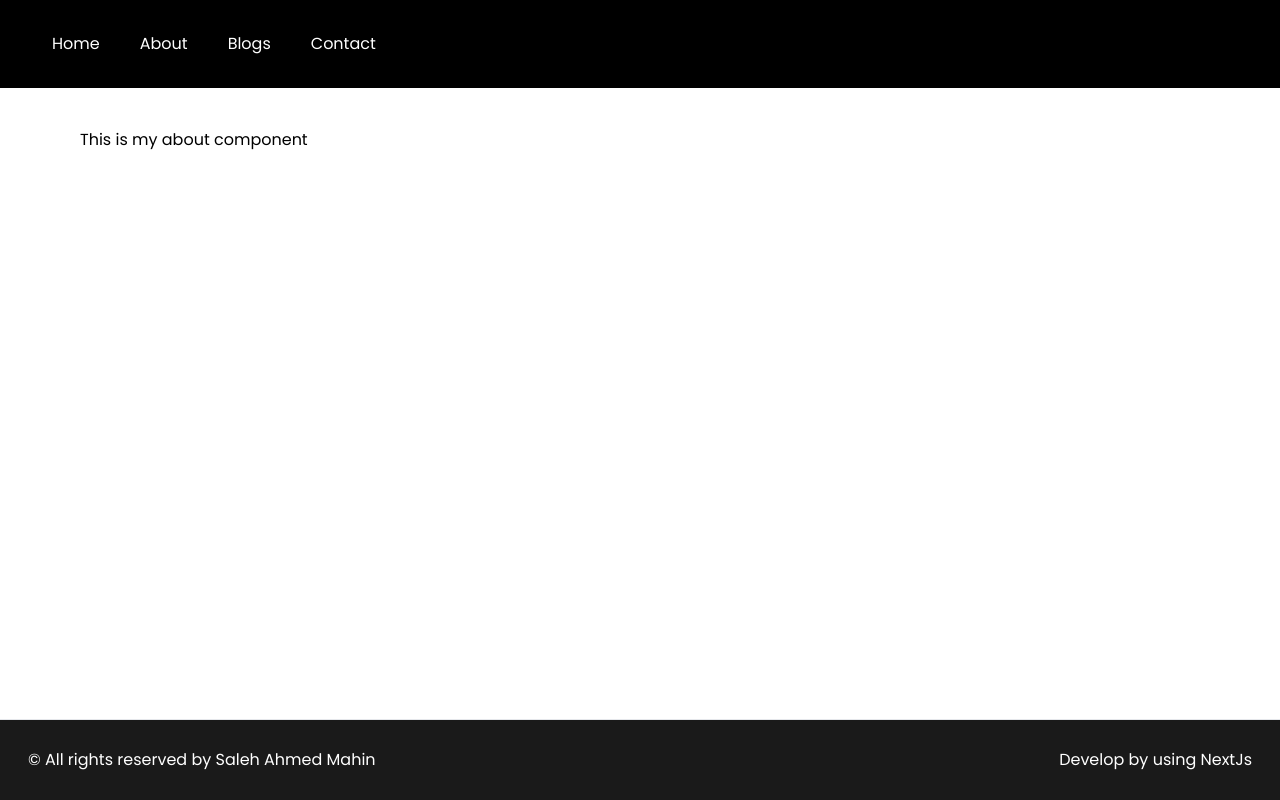
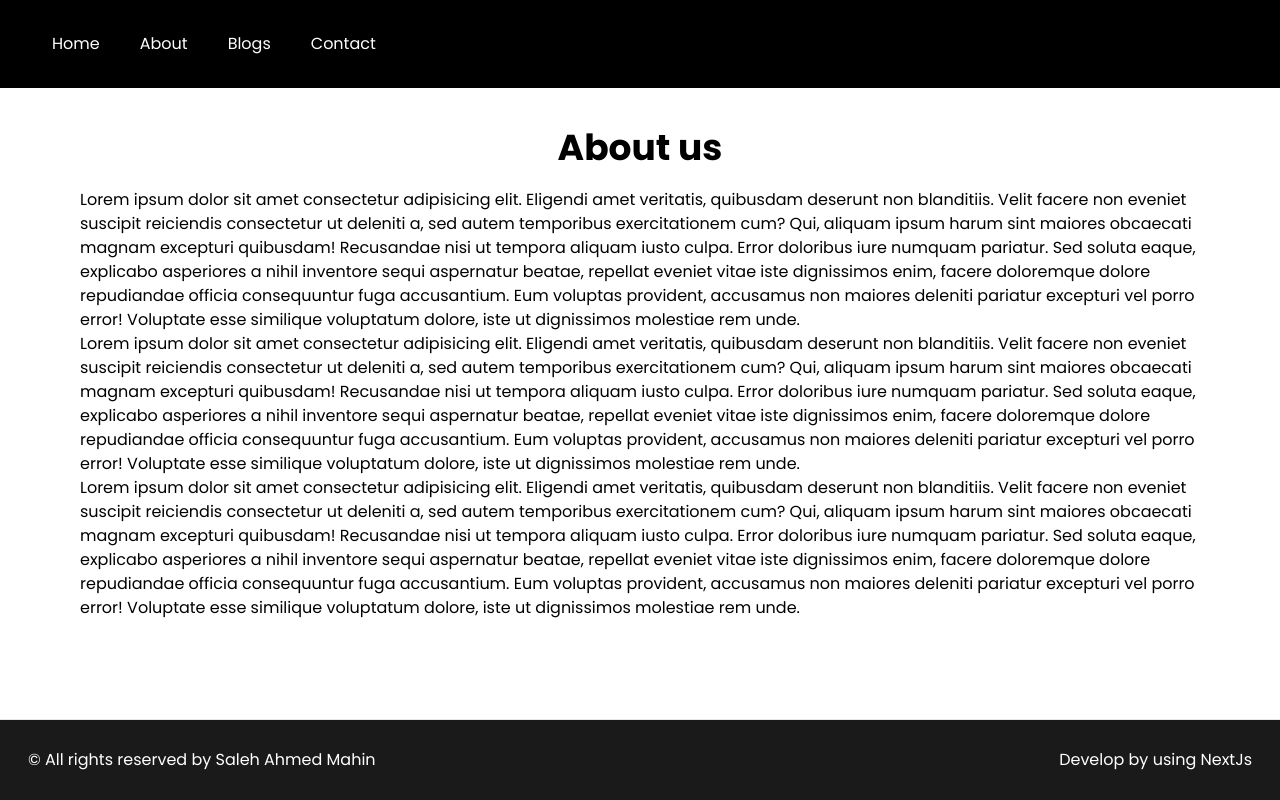
Before and after one commit to SalehAhmed19/hunting-coder-nextjs, a Next.js app: page /about in a window 1280 px wide. Built offline with nearby package versions, Linux system fonts and the light colour scheme.

Commit message:
about page updated

```diff
--- a/pages/about.js
+++ b/pages/about.js
@@ -3,7 +3,49 @@ import React from "react";
 const About = () => {
   return (
     <div>
-      <h2>This is my about component</h2>
+      <h2 className="text-center text-4xl font-bold mb-5">About us</h2>
+      <p>
+        Lorem ipsum dolor sit amet consectetur adipisicing elit. Eligendi amet
+        veritatis, quibusdam deserunt non blanditiis. Velit facere non eveniet
+        suscipit reiciendis consectetur ut deleniti a, sed autem temporibus
+        exercitationem cum? Qui, aliquam ipsum harum sint maiores obcaecati
+        magnam excepturi quibusdam! Recusandae nisi ut tempora aliquam iusto
+        culpa. Error doloribus iure numquam pariatur. Sed soluta eaque,
+        explicabo asperiores a nihil inventore sequi aspernatur beatae, repellat
+        eveniet vitae iste dignissimos enim, facere doloremque dolore
+        repudiandae officia consequuntur fuga accusantium. Eum voluptas
+        provident, accusamus non maiores deleniti pariatur excepturi vel porro
+        error! Voluptate esse similique voluptatum dolore, iste ut dignissimos
+        molestiae rem unde.
+      </p>
+      <p>
+        Lorem ipsum dolor sit amet consectetur adipisicing elit. Eligendi amet
+        veritatis, quibusdam deserunt non blanditiis. Velit facere non eveniet
+        suscipit reiciendis consectetur ut deleniti a, sed autem temporibus
+        exercitationem cum? Qui, aliquam ipsum harum sint maiores obcaecati
+        magnam excepturi quibusdam! Recusandae nisi ut tempora aliquam iusto
+        culpa. Error doloribus iure numquam pariatur. Sed soluta eaque,
+        explicabo asperiores a nihil inventore sequi aspernatur beatae, repellat
+        eveniet vitae iste dignissimos enim, facere doloremque dolore
+        repudiandae officia consequuntur fuga accusantium. Eum voluptas
+        provident, accusamus non maiores deleniti pariatur excepturi vel porro
+        error! Voluptate esse similique voluptatum dolore, iste ut dignissimos
+        molestiae rem unde.
+      </p>
+      <p>
+        Lorem ipsum dolor sit amet consectetur adipisicing elit. Eligendi amet
+        veritatis, quibusdam deserunt non blanditiis. Velit facere non eveniet
+        suscipit reiciendis consectetur ut deleniti a, sed autem temporibus
+        exercitationem cum? Qui, aliquam ipsum harum sint maiores obcaecati
+        magnam excepturi quibusdam! Recusandae nisi ut tempora aliquam iusto
+        culpa. Error doloribus iure numquam pariatur. Sed soluta eaque,
+        explicabo asperiores a nihil inventore sequi aspernatur beatae, repellat
+        eveniet vitae iste dignissimos enim, facere doloremque dolore
+        repudiandae officia consequuntur fuga accusantium. Eum voluptas
+        provident, accusamus non maiores deleniti pariatur excepturi vel porro
+        error! Voluptate esse similique voluptatum dolore, iste ut dignissimos
+        molestiae rem unde.
+      </p>
     </div>
   );
 };
```
